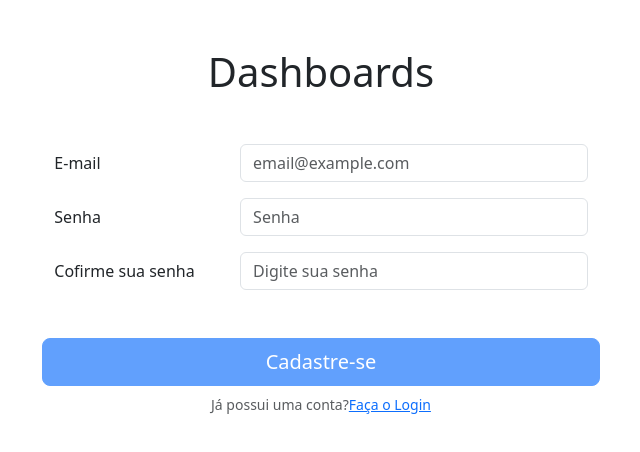
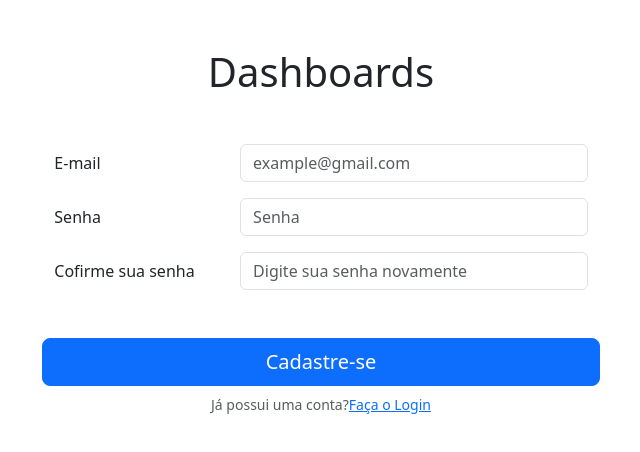
Before and after one commit to Jonathancmaia/garden, a React (Create React App) app: page /signup in a window 1280 px wide. Shown: the top 452 px of the page, without its empty margins (319-959 px from the left). Built offline with nearby package versions, Linux system fonts and the light colour scheme.

Commit message:
added validation on login and signup screens

```diff
--- a/src/components/Login/index.js
+++ b/src/components/Login/index.js
@@ -4,7 +4,8 @@ import Axios from "axios";
 import Context from "../../Context";
 import { useContext } from "react";
 import { Link, useNavigate } from "react-router-dom";
-import React, { useState, useEffect } from "react";
+import React, { useEffect } from "react";
+import { useForm } from "react-hook-form";
 
 const Login = () => {
   const navigate = useNavigate();
@@ -12,30 +13,22 @@ const Login = () => {
   const { setErrors, setSuccesses, isLogged, setIsLogged } =
     useContext(Context);
 
-  const [email, setEmail] = useState("");
-  const [password, setPassword] = useState("");
-
-  useEffect(() => {
-    const regex = /^[^\s@]+@[^\s@]+\.[^\s@]+$/;
-    if (regex.test(email)) {
-      setEmail(true);
-    }
-  }, [email]);
-
-  useEffect(() => {
-    if (
-      document.getElementById("formPassword").value.length >= 6 &&
-      document.getElementById("formPassword").value.length <= 32
-    ) {
-      setPassword(true);
-    }
-  }, [password]);
-
+  //Send user to dashboard if its logged
   useEffect(() => {
     if (isLogged) {
       navigate("/dashboard");
     }
   }, [isLogged]);
+
+  const {
+    register,
+    handleSubmit,
+    formState: { errors },
+    trigger,
+    watch,
+  } = useForm();
+
+  const values = watch();
 
   const handleLogin = async () => {
     setErrors(false);
@@ -44,8 +37,8 @@ const Login = () => {
     try {
       await Axios.post(Request + "/login", {
         params: {
-          email: document.getElementById("formEmail").value,
-          password: document.getElementById("formPassword").value,
+          email: values.email,
+          password: values.password,
         },
       }).then((response) => {
         if (response.data.errors) {
@@ -62,57 +55,101 @@ const Login = () => {
   };
 
   return (
-    <Form className="col-md-5 mx-auto d-flex flex-column align-self-center">
+    <Form
+      className="col-md-5 mx-auto d-flex flex-column align-self-center"
+      onSubmit={handleSubmit(handleLogin)}
+    >
       <h1 className="m-5 text-center">Dashboards</h1>
-      <Form.Group as={Row} className="mb-3" controlId="formEmail">
+      <Form.Group as={Row} className="mb-3">
         <Form.Label column sm="4">
           Email
         </Form.Label>
         <Col sm="8">
           <Form.Control
-            placeholder="email@example.com"
-            onKeyUp={(e) => {
-              setEmail(e.target.value);
+            type="text"
+            name="email"
+            placeholder="example@gmail.com"
+            {...register("email", {
+              required: true,
+              pattern: {
+                value: /^[A-Z0-9._%+-]+@[A-Z0-9.-]+\.[A-Z]{2,}$/i,
+              },
+            })}
+            isInvalid={errors.email !== undefined ? true : false}
+            isValid={
+              !errors.email !== "" &&
+              values.email !== undefined &&
+              values.email !== ""
+                ? true
+                : false
+            }
+            onKeyUp={() => {
+              trigger("email");
             }}
-            isValid={email === true ? true : false}
-            isInvalid={email !== true && email !== "" ? true : false}
           />
-          <Form.Control.Feedback type="invalid">
-            Por favor, insira um e-mail válido.
-          </Form.Control.Feedback>
+          {errors.email && errors.email.type === "pattern" && (
+            <Form.Control.Feedback type="invalid">
+              Por favor, insira um email válido.
+            </Form.Control.Feedback>
+          )}
+          {errors.email && errors.email.type === "required" && (
+            <Form.Control.Feedback type="invalid">
+              Por favor, insira um email.
+            </Form.Control.Feedback>
+          )}
         </Col>
       </Form.Group>
-      <Form.Group as={Row} className="mb-3" controlId="formPassword">
+
+      <Form.Group as={Row} className="mb-3">
         <Form.Label column sm="4">
           Password
         </Form.Label>
         <Col sm="8">
           <Form.Control
             type="password"
+            name="password"
             placeholder="Senha"
-            onKeyUp={(e) => {
-              setPassword(e.target.value);
+            {...register("password", {
+              required: true,
+              minLength: 8,
+              maxLength: 32,
+            })}
+            isInvalid={errors.password !== undefined ? true : false}
+            isValid={
+              !errors.password !== "" &&
+              values.password !== undefined &&
+              values.password !== ""
+                ? true
+                : false
+            }
+            onKeyUp={() => {
+              trigger("password");
             }}
-            isValid={password === true ? true : false}
-            isInvalid={password !== true && password !== "" ? true : false}
           />
-          <Form.Control.Feedback type="invalid">
-            Por favor, sua senha que possui entre 6 e 32 caracteres.
-          </Form.Control.Feedback>
+          {errors.password && errors.password.type === "minLength" && (
+            <Form.Control.Feedback type="invalid">
+              Por favor, insira sua senha, que possui 8 caracteres ou mais.
+            </Form.Control.Feedback>
+          )}
+          {errors.password && errors.password.type === "maxLength" && (
+            <Form.Control.Feedback type="invalid">
+              Por favor, insira sua senha, que possui 32 caracteres ou menos.
+            </Form.Control.Feedback>
+          )}
+          {errors.password && errors.password.type === "required" && (
+            <Form.Control.Feedback type="invalid">
+              Por favor, insira sua senha.
+            </Form.Control.Feedback>
+          )}
         </Col>
       </Form.Group>
-      <Form.Group as={Row} className="mt-5" controlId="formSubmit">
-        <Button
-          variant="primary"
-          size="lg"
-          onClick={() => {
-            handleLogin();
-          }}
-          disabled={email === true && password === true ? false : true}
-        >
+
+      <Form.Group as={Row} className="mt-5">
+        <Button type="submit" variant="primary" size="lg">
           Login
         </Button>
       </Form.Group>
+
       <Form.Group>
         <Form.Text className="d-flex justify-content-center m-2" muted>
           Não possui uma conta?<Link to="/signup">Cadastre-se</Link>
--- a/src/components/Signup/index.js
+++ b/src/components/Signup/index.js
@@ -1,50 +1,32 @@
-import React, { useContext, useState, useEffect } from "react";
+import React, { useContext, useEffect } from "react";
 import Context from "../../Context";
 import Axios from "axios";
 import { Form, Row, Col, Button } from "react-bootstrap";
 import { Link, useNavigate } from "react-router-dom";
 import Request from "../../config/request.js";
+import { useForm } from "react-hook-form";
 
 const Signup = () => {
   const navigate = useNavigate();
 
   const { setErrors, setSuccesses, isLogged } = useContext(Context);
 
-  const [email, setEmail] = useState("");
-  const [password, setPassword] = useState("");
-  const [confPassword, setConfPassword] = useState("");
-
+  //Send usar to dashboard if its logged
   useEffect(() => {
     if (isLogged) {
       navigate("/dashboard");
     }
   }, [isLogged]);
 
-  useEffect(() => {
-    const regex = /^[^\s@]+@[^\s@]+\.[^\s@]+$/;
-    if (regex.test(email)) {
-      setEmail(true);
-    }
-  }, [email]);
+  const {
+    register,
+    handleSubmit,
+    formState: { errors },
+    trigger,
+    watch,
+  } = useForm();
 
-  useEffect(() => {
-    if (
-      document.getElementById("formPassword").value.length >= 6 &&
-      document.getElementById("formPassword").value.length <= 32
-    ) {
-      setPassword(true);
-    }
-  }, [password]);
-
-  useEffect(() => {
-    if (
-      document.getElementById("formConfPassword").value ===
-        document.getElementById("formPassword").value &&
-      password
-    ) {
-      setConfPassword(true);
-    }
-  }, [confPassword, password]);
+  const values = watch();
 
   const handleSignup = async () => {
     setSuccesses(false);
@@ -52,8 +34,8 @@ const Signup = () => {
     try {
       await Axios.post(Request + "/signup", {
         params: {
-          email: document.getElementById("formEmail").value,
-          password: document.getElementById("formPassword").value,
+          email: values.email,
+          password: values.password,
         },
       }).then((response) => {
         if (response.data.errors) {
@@ -69,26 +51,49 @@ const Signup = () => {
   };
 
   return (
-    <Form className="col-md-5 mx-auto">
+    <Form className="col-md-5 mx-auto" onSubmit={handleSubmit(handleSignup)}>
       <h1 className="m-5 text-center">Dashboards</h1>
+
       <Form.Group as={Row} className="mb-3" controlId="formEmail">
         <Form.Label column sm="4">
           E-mail
         </Form.Label>
         <Col sm="8">
           <Form.Control
-            placeholder="email@example.com"
-            onKeyUp={(e) => {
-              setEmail(e.target.value);
+            type="text"
+            name="email"
+            placeholder="example@gmail.com"
+            {...register("email", {
+              required: true,
+              pattern: {
+                value: /^[A-Z0-9._%+-]+@[A-Z0-9.-]+\.[A-Z]{2,}$/i,
+              },
+            })}
+            isInvalid={errors.email !== undefined ? true : false}
+            isValid={
+              !errors.email !== "" &&
+              values.email !== undefined &&
+              values.email !== ""
+                ? true
+                : false
+            }
+            onKeyUp={() => {
+              trigger("email");
             }}
-            isValid={email === true ? true : false}
-            isInvalid={email !== true && email !== "" ? true : false}
           />
+          {errors.email && errors.email.type === "pattern" && (
             <Form.Control.Feedback type="invalid">
-            Por favor, insira um e-mail válido.
+              Por favor, insira um email válido.
             </Form.Control.Feedback>
+          )}
+          {errors.email && errors.email.type === "required" && (
+            <Form.Control.Feedback type="invalid">
+              Por favor, insira um email.
+            </Form.Control.Feedback>
+          )}
         </Col>
       </Form.Group>
+
       <Form.Group as={Row} className="mb-3" controlId="formPassword">
         <Form.Label column sm="4">
           Senha
@@ -96,18 +101,43 @@ const Signup = () => {
         <Col sm="8">
           <Form.Control
             type="password"
+            name="password"
             placeholder="Senha"
-            onKeyUp={(e) => {
-              setPassword(e.target.value);
+            {...register("password", {
+              required: true,
+              minLength: 8,
+              maxLength: 32,
+            })}
+            isInvalid={errors.password !== undefined ? true : false}
+            isValid={
+              !errors.password !== "" &&
+              values.password !== undefined &&
+              values.password !== ""
+                ? true
+                : false
+            }
+            onKeyUp={() => {
+              trigger("password");
             }}
-            isValid={password === true ? true : false}
-            isInvalid={password !== true && password !== "" ? true : false}
           />
+          {errors.password && errors.password.type === "minLength" && (
             <Form.Control.Feedback type="invalid">
-            Por favor, insira uma senha entre 6 e 32 dígitos.
+              Por favor, insira uma senha que possua 8 caracteres ou mais.
             </Form.Control.Feedback>
+          )}
+          {errors.password && errors.password.type === "maxLength" && (
+            <Form.Control.Feedback type="invalid">
+              Por favor, insira uma senha que possua 32 caracteres ou menos.
+            </Form.Control.Feedback>
+          )}
+          {errors.password && errors.password.type === "required" && (
+            <Form.Control.Feedback type="invalid">
+              Por favor, insira sua senha.
+            </Form.Control.Feedback>
+          )}
         </Col>
       </Form.Group>
+
       <Form.Group as={Row} className="mb-3" controlId="formConfPassword">
         <Form.Label column sm="4">
           Cofirme sua senha
@@ -115,36 +145,44 @@ const Signup = () => {
         <Col sm="8">
           <Form.Control
             type="password"
-            placeholder="Digite sua senha"
-            onKeyUp={(e) => {
-              setConfPassword(e.target.value);
+            name="passwordConf"
+            placeholder="Digite sua senha novamente"
+            {...register("passwordConf", {
+              required: true,
+              validate: (value) => value === values.password,
+            })}
+            isInvalid={errors.passwordConf !== undefined ? true : false}
+            isValid={
+              !errors.passwordConf !== "" &&
+              values.passwordConf !== undefined &&
+              values.passwordConf !== ""
+                ? true
+                : false
+            }
+            onKeyUp={() => {
+              trigger("passwordConf");
+              console.log(errors.passwordConf);
             }}
-            isValid={confPassword === true ? true : false}
-            isInvalid={
-              confPassword !== true && confPassword !== "" ? true : false
-            }
           />
+          {errors.passwordConf && errors.passwordConf.type === "required" && (
             <Form.Control.Feedback type="invalid">
-            Por favor, insira a senha novamente.
+              Por favor, insira sua senha novamente.
             </Form.Control.Feedback>
+          )}
+          {errors.passwordConf && errors.passwordConf.type === "validate" && (
+            <Form.Control.Feedback type="invalid">
+              As senhas não coincidem.
+            </Form.Control.Feedback>
+          )}
         </Col>
       </Form.Group>
-      <Form.Group as={Row} className="mt-5" controlId="formSubmit">
-        <Button
-          variant="primary"
-          size="lg"
-          onClick={() => {
-            handleSignup();
-          }}
-          disabled={
-            email === true && password === true && confPassword === true
-              ? false
-              : true
-          }
-        >
+
+      <Form.Group as={Row} className="mt-5">
+        <Button variant="primary" size="lg" type="submit">
           Cadastre-se
         </Button>
       </Form.Group>
+
       <Form.Group>
         <Form.Text className="d-flex justify-content-center m-2" muted>
           Já possui uma conta? <Link to="/">Faça o Login</Link>
```
Lines whose indentation alone changed are shown as unchanged.
